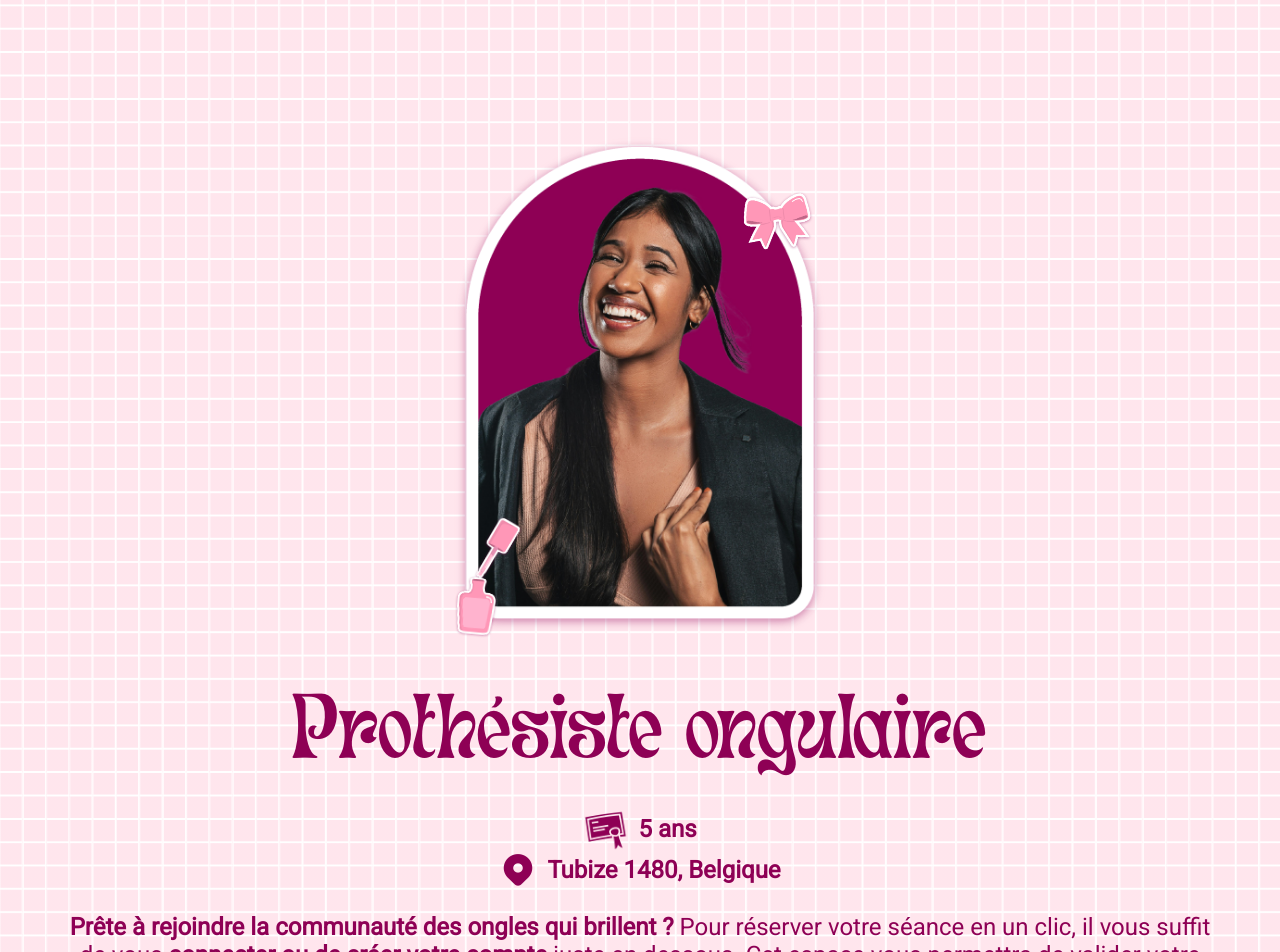
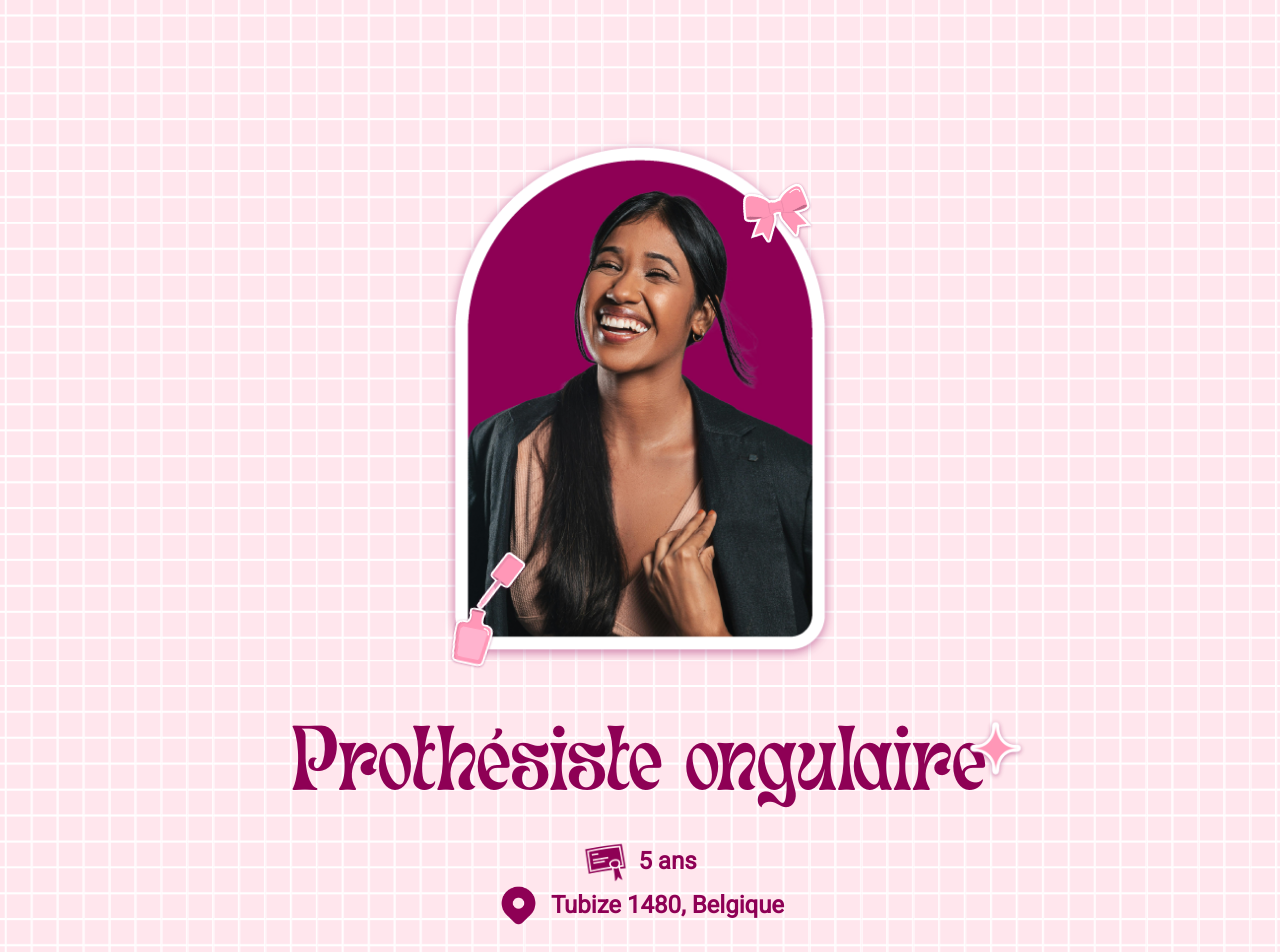
Before and after one commit to SacreOphelie/NailShine, a Next.js app: page / in a window 1280 px wide. Shown: the part 140-1092 px from the top of the page. Built offline with nearby package versions, Linux system fonts and the light colour scheme.

Commit message:
rajout de l'étoile + responsive

```diff
--- a/src/app/page.tsx
+++ b/src/app/page.tsx
@@ -1,3 +1,4 @@
+/* eslint-disable @next/next/no-img-element */
 import Image from "next/image";
 
 import Button from "@/components/Buttons/Button";
@@ -10,23 +11,25 @@ export default function Page() {
 
 	return(
     <>
-      <div className="slide" id="home">
+      <div className="slide" id="accueil">
           <div className="container">
             <div className="left">
-              <Image src="/images/prothesiste/Cadre-1.png" alt="Prothésiste ongulaire" width={400} height={500} id="cadre" priority />
-              <Image src="/images/illustrations/Noeud.png" alt="Noeud" id="noeud" className="illu" width={75} height={75} />
-              <Image src="/images/illustrations/Vernis.png" alt="Vernis" id="vernis" className="illu" width={75} height={125} />
+              <img src="/images/prothesiste/Cadre-1.png" alt="Prothésiste ongulaire"id="cadre" />
+              <img src="/images/illustrations/Noeud.png" alt="Noeud" id="noeud" className="illu"/>
+              <img src="/images/illustrations/Vernis.png" alt="Vernis" id="vernis" className="illu"/>
             </div>
             <div className="right">
-              <h1>Prothésiste ongulaire</h1>
+              <h1>Prothésiste ongulaire
+                <img src="/images/illustrations/etoile.png" alt="Étoile" id="etoile" className="illu" />
+              </h1>
               <div className="container-info">
                 <div className="info">
-                  <Image src="/icones/diplome.png" alt="Diplôme" width={45} height={45} />
+                  <img src="/icones/diplome.png" alt="Diplôme"/>
                   <p className="bolder"><strong>{experience} ans</strong></p>
 
                 </div>
                 <div className="info">
-                  <Image src="/icones/location.png" alt="Localisation" width={38} height={37} />
+                  <img src="/icones/location.png" alt="Localisation"/>
                   <p className="bolder"><strong>{adresse}</strong></p>
                 </div>
               </div>
@@ -41,6 +44,8 @@ export default function Page() {
             </div>
           </div>
       </div>
+      <div className="slide" id="techniques">
+      </div>
     </>
   )
 }
--- a/src/styles/home.scss
+++ b/src/styles/home.scss
@@ -1,4 +1,4 @@
-#home{
+#accueil{
     display: flex;
     padding-top:$padding-top;
     padding-bottom:$padding-bottom;
@@ -18,14 +18,16 @@
             }
             #cadre{
                 width:400px;
-                height:500px;
             }
             #noeud{
+                width:75px;
                 top:50px;
                 right:25px;
                 @include animation;
             }
             #vernis{
+                width:75px;
+                height:125px;
                 bottom:0px;
                 left:10px;
                 @include animation($name:rotation_2);
@@ -39,6 +41,14 @@
             h1{
                 @include titre($taille:124px);
                 color:$text-darker;
+                position:relative;
+                width:fit-content;
+                #etoile{
+                    position:absolute;
+                    top:0px;
+                    right:-50px;
+                    width:75px;
+                }
             }
             .info{
                 display:flex;
@@ -46,6 +56,7 @@
                 align-items:center;
                 img{
                     object-fit:contain;
+                    width:45px;
                 }
             }
             p{
@@ -63,14 +74,25 @@
         @media(max-width: 1500px){
             width:90%;
             margin: 0 auto;
+            .right{
+                h1{
+                    #etoile{
+                        top:-5px;
+                        right:-40px;
+                        width:65px;
+                    }
+                }
+            }
         }
         @media(max-width: 1310px){
             flex-direction:column;
             align-items:center;
             .right{
+                align-items:center;
                 h1{
                     text-align:center;
                 }
+
                 p{
                     text-align:center !important;
                 }
@@ -84,6 +106,11 @@
         }
         @media(max-width: 810px){
             .right{
+                h1{
+                    #etoile{
+                        display:none;
+                    }
+                }
                 .container-btn{
                     flex-direction:column;
                     align-items:center;
@@ -113,3 +140,15 @@
         }
     }
 }
+
+#techniques{
+    background-image:url('/images/fonds/fond_techniques.png');
+    position: relative;
+    #top-technique{
+        position:absolute;
+        top: -125px;
+        right:0px;
+        width:100%;
+        object-fit:contain;
+    }
+}
--- a/src/styles/nav.scss
+++ b/src/styles/nav.scss
@@ -91,7 +91,7 @@ nav{
 
     }
     .container-menu.is-open{
-        max-height:100%;
+        max-height: 100%;
         padding:100px 0px;
         opacity:1;
         visibility:visible;
--- a/src/styles/style.scss
+++ b/src/styles/style.scss
@@ -3,16 +3,21 @@
     padding:0;
     box-sizing:border-box;
 }
-.slide{
-    width:100%;
-    min-height:100vh;
+body{
     background-image:
     linear-gradient(rgba(255, 255, 255, 0.50), rgba(255, 255, 255, 0.50)),
     $bg-image;
     background-color:$color-white;
-    background-size:contain;
+    background-size:cover;
     background-position:center center;
     background-attachment:fixed;
+}
+.slide{
+    width:100%;
+    min-height:100vh;
+    background-size:cover;
+    background-position:center center;
+
 }
 
 .button{
```
Also changed, not shown: public/images/fonds/fond_techniques.png (added), public/images/illustrations/etoile.png (renamed from public/images/illustrations/étoiles.png).
